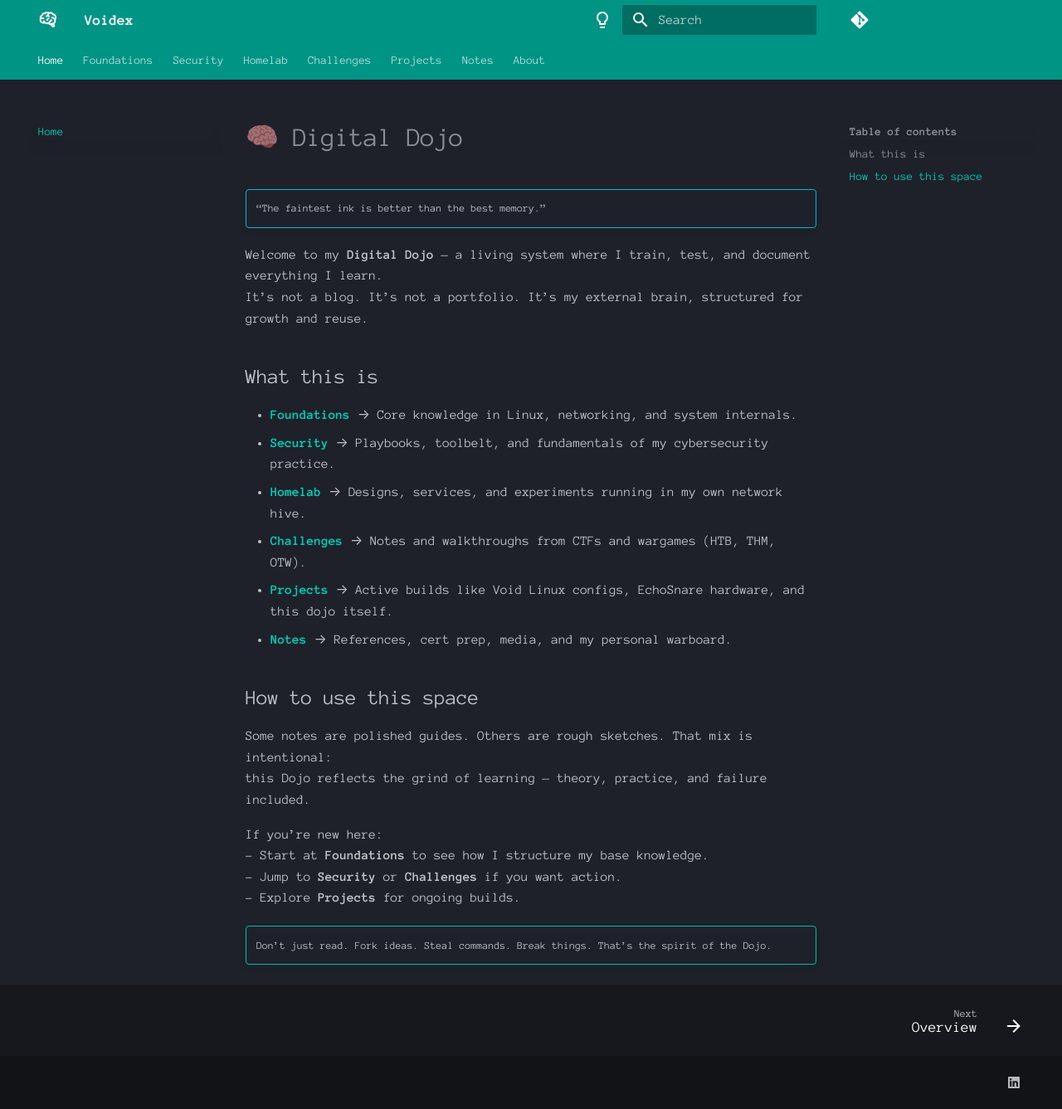
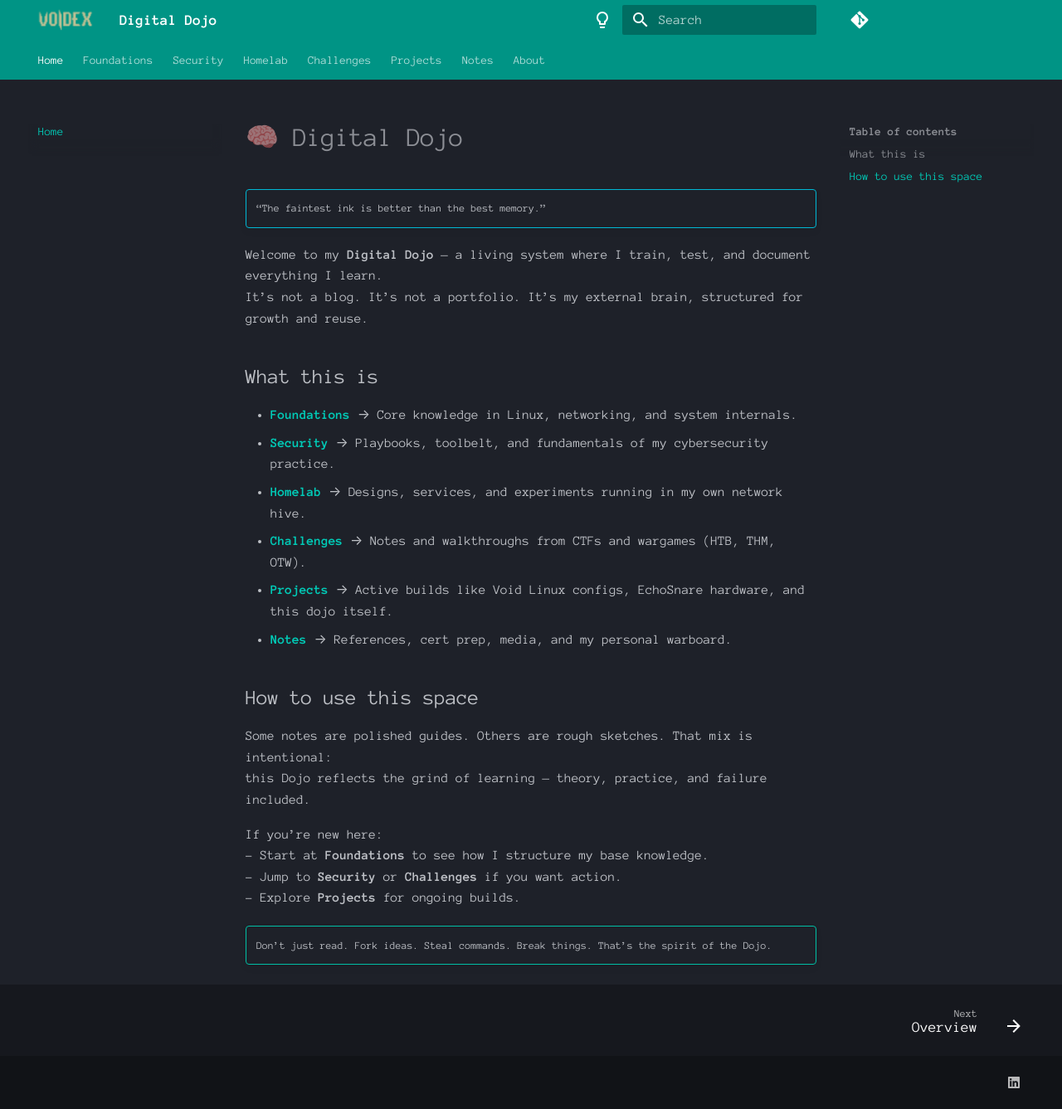
Before and after one commit to Fudomaru/wiki, an MkDocs documentation site: the page built from docs/index.md, in a window 1280 px wide and 1337 px high. Shown: the whole window at 83% size. Built offline with MkDocs 1.6.1 and Material for MkDocs 9.7.7, drawn with Linux system fonts in a browser that asks for light colours; comment, search, counter and statistics services are not loaded.

Commit message:
Updating Logo

```diff
--- a/mkdocs.yml
+++ b/mkdocs.yml
@@ -1,13 +1,13 @@
-site_name: Voidex
+site_name: Digital Dojo
 site_description: "A Linux & Cybersecurity notebook forged in fire."
 site_author: "Fudomaru"
 
 theme:
 
   name: material
+  logo: assets/Logonew.png
 
   icon:
-    logo: material/brain
 
     admonition:
       note: fontawesome/solid/note-sticky
```
Also changed, not shown: docs/assets/Logonew.png (added).
